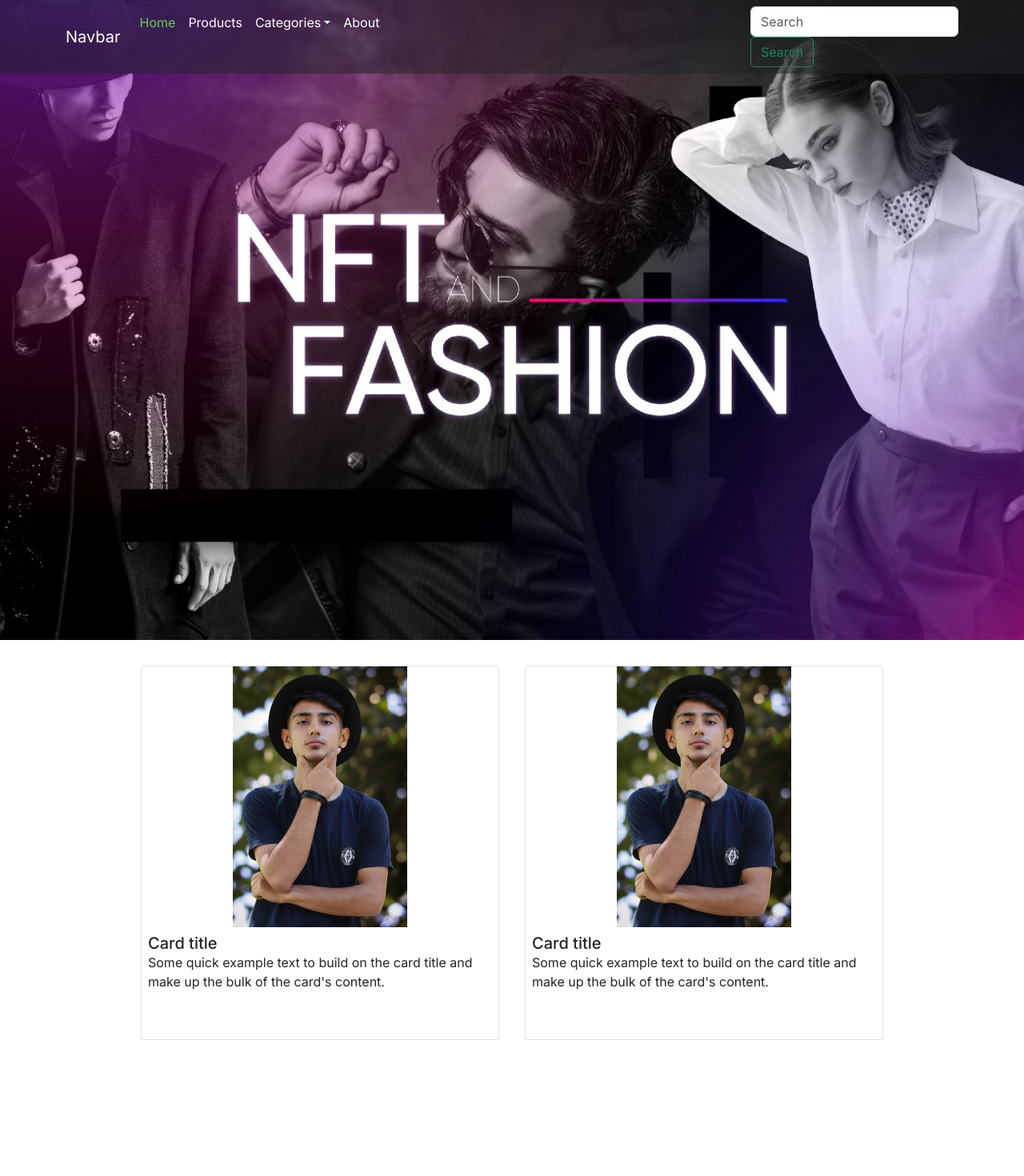
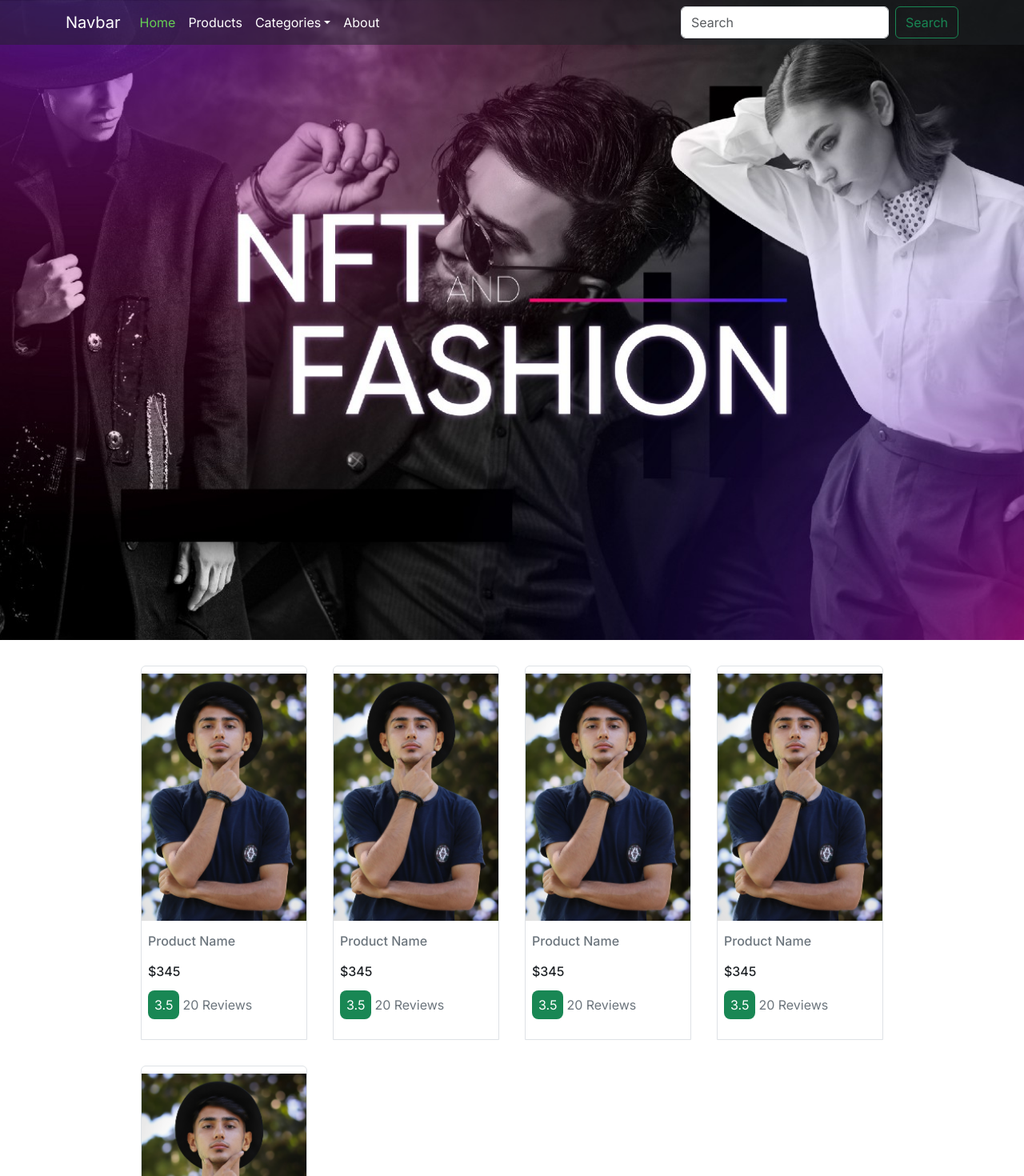
Before and after one commit to naraina20/akshar-fashion, a Next.js app: page / in a window 1280 px wide. Shown: the top 1470 px of the page at 80% size. Before the commit the page ends 1332 px from the top, so only its background shows below. Built offline with nearby package versions, Linux system fonts and the light colour scheme.

Commit message:
modified productcard

```diff
--- a/app/page.jsx
+++ b/app/page.jsx
@@ -1,7 +1,7 @@
 "use client"
 import Image from "next/image";
 import styles from "./page.module.css";
-import ProductCart from "@/components/ProductCard";
+import ProductCard from "@/components/ProductCard";
 
 export default function Home() {
   return (
@@ -10,14 +10,25 @@ export default function Home() {
     </div>
     <div className="my-3 w-75 m-auto" >
       <div className="d-flex w-100 flex-wrap">
-        <div className="p-3 col-6 overflow-hidden c-h-card">
-          <ProductCart />
-        </div>
-        <div className="col-6  p-3 overflow-hidden c-h-card">
-          <ProductCart />
-        </div>
+      <a className="text-dark text-decoration-none p-1 p-md-3 col-6 col-sm-4 col-md-3 overflow-hidden c-h-card" href="/products/1">
+        <ProductCard />
+      </a>
 
+      <a className="text-dark text-decoration-none p-1 p-md-3 col-6 col-sm-4 col-md-3 overflow-hidden c-h-card" href="/products/1">
+        <ProductCard />
+      </a>
 
+      <a className="text-dark text-decoration-none p-1 p-md-3 col-6 col-sm-4 col-md-3 overflow-hidden c-h-card" href="/products/1">
+        <ProductCard />
+      </a>
+
+      <a className="text-dark text-decoration-none p-1 p-md-3 col-6 col-sm-4 col-md-3 overflow-hidden c-h-card" href="/products/1">
+        <ProductCard />
+      </a>
+
+      <a className="text-dark text-decoration-none p-1 p-md-3 col-6 col-sm-4 col-md-3 overflow-hidden c-h-card" href="/products/1">
+        <ProductCard />
+      </a>
 
       </div>
     </div>
--- a/components/Navbar.jsx
+++ b/components/Navbar.jsx
@@ -129,9 +129,9 @@ const Navbar = () => {
                 </a>
               </li>
             </ul>
-            <form class="form-inline my-2 my-lg-0">
+            <form class="d-flex form-inline my-2 my-lg-0">
               <input
-                class="form-control mr-sm-2"
+                class="form-control mr-sm-2 me-2"
                 type="search"
                 placeholder="Search"
                 aria-label="Search"
--- a/components/ProductCard.jsx
+++ b/components/ProductCard.jsx
@@ -1,26 +1,20 @@
 import React from 'react'
 import Image from 'next/image'
 
-const ProductCart = () => {
+const ProductCard = () => {
   return (
     <div className="border w-100 h-100 overflow-hidden rounded-top-2" >
       <img className="card-img-top responsive object-fit-scale c-h-card-img" src="/assets/images/product.jpg" alt="Card image cap"/>
-  <div className="card-body h-100 p-2">
-    {/* <div> */}
-    {/* <Image
-      src="/assets/images/product.jpg"
-      width={100}
-      height={100}
-      alt="Picture of the author"
-    /> */}
-
-    {/* </div> */}
-   <h5 className="card-title">Card title</h5>
-    <p className="card-text">Some quick example text to build on the card title and make up the bulk of the card's content.</p>
-    {/* <a href="#" className="btn btn-primary">Go somewhere</a> */}
+  <div className="card-body h-25 p-2 d-flex flex-column justify-content-between">
+   <h6 className="card-title mb-2 text-secondary">Product Name</h6>
+   <h6 className='mb-2'>$345</h6>
+   <div>
+   <span className="bg-success text-white rounded-3 p-2 me-1">3.5</span>
+   <span className='text-secondary'>20 Reviews</span>
+   </div>
   </div>
 </div>
   )
 }
 
-export default ProductCart
+export default ProductCard
```
Also changed, not shown: app/products/page.jsx (+8 -8 lines).
